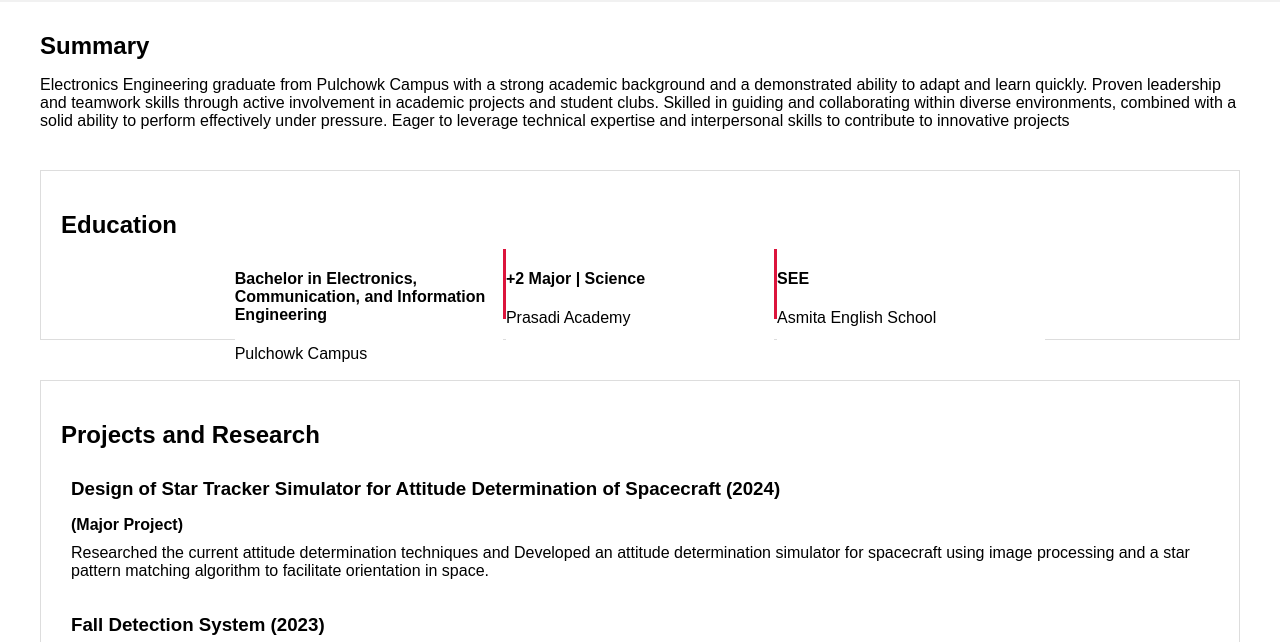
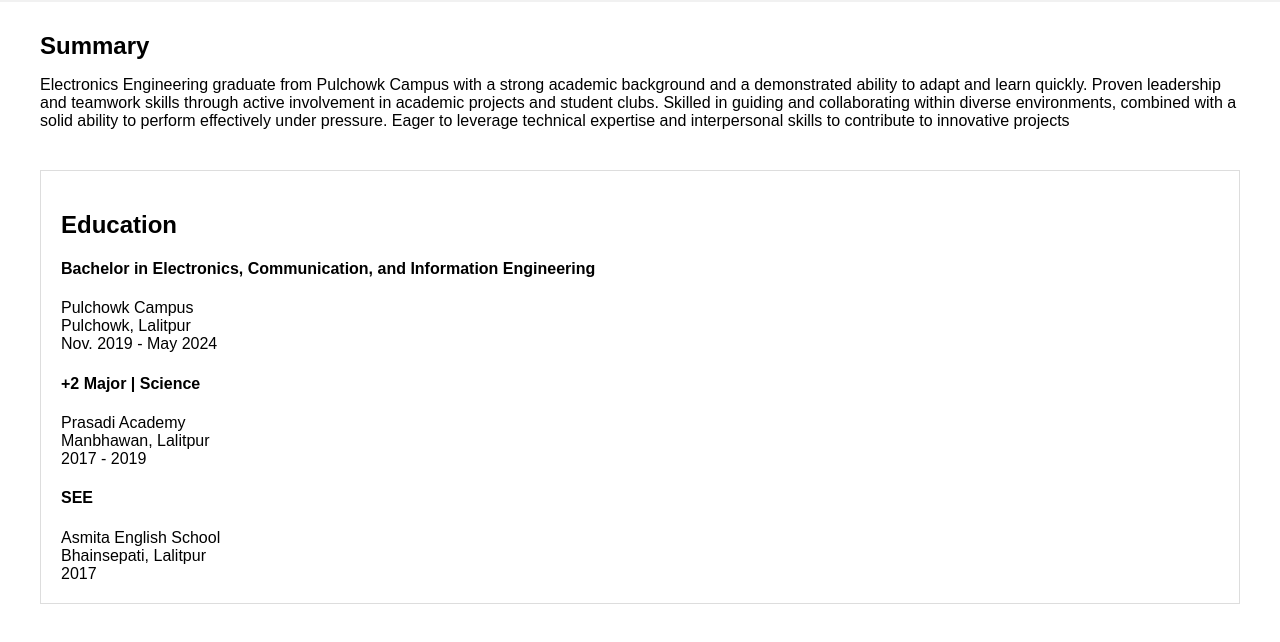
Before and after one commit to SanimKumarKhatri/resume, a plain HTML site: page index.html in a window 1280 px wide. Shown: the part 158-800 px from the top of the page. Drawn offline with Linux system fonts and the light colour scheme.

Commit message:
edited the divs

```diff
--- a/index.html
+++ b/index.html
@@ -29,24 +29,23 @@
 
         <section id="education">
             <h2>Education</h2>
-            <div id="grid">
-                <div class="left">
+            <div id="grids">
+                <div class="left1">
                     <h4>Bachelor in Electronics, Communication, and Information Engineering</h4>
                     Pulchowk Campus
-                    <div class="lhover-content">Pulchowk, Lalitpur</br>
-                    Nov. 2019 - May 2024</br>
+                    <div class="lhover-content1">Pulchowk, Lalitpur</br>
+                    Nov. 2019 - May 2024</br></div>
                 </div>
-                </div>
-                <div class="center">
+                <div class="center1">
                     <h4>+2 Major | Science</h4>
                     Prasadi Academy
-                <div class="chover-content">Manbhawan, Lalitpur</br>
+                    <div class="chover-content1">Manbhawan, Lalitpur</br>
                     2017 - 2019</br></div>
                 </div>
-                <div class="right">
+                <div class="right1">
                     <h4>SEE</h4>
                     Asmita English School
-                <div class="rhover-content">Bhainsepati, Lalitpur</br>
+                    <div class="rhover-content1">Bhainsepati, Lalitpur</br>
                     2017</br></div>
                 </div>
               </div>
--- a/style.css
+++ b/style.css
@@ -85,13 +85,13 @@ body {
   }
 
   #grid {
-    height: 70px;
+    height: 200x;
     margin-left: 15%;
     width: 70%;
     transition: 500ms;
     display: grid;
     grid-template-columns: 1fr 1fr 1fr;
-    gap: 3px;
+    gap: 4px;
     background: crimson;
   }
 
@@ -103,24 +103,28 @@ body {
   :where(.left, .center, .right):hover {
     background: crimson;
   }
+
   .lhover-content {
     display: none; /* Hide the hover content initially */
     position: absolute; /* Make it position itself relative to the wrapper */
   }
+
   .chover-content {
     display: none; /* Hide the hover content initially */
     position: absolute; /* Make it position itself relative to the wrapper */
   }
+
   .rhover-content {
     display: none; /* Hide the hover content initially */
     position: absolute; /* Make it position itself relative to the wrapper */
   }
+
   #grid:has(.left:hover) {
     grid-template-columns: 2fr 0.5fr 0.5fr;
   }
 
   .left:hover .lhover-content {
-    display: block; /* Show the hover content only for the left div on hover */
+    display: block;
   }
 
   #grid:has(.center:hover) {
@@ -128,13 +132,13 @@ body {
   }
 
   .center:hover .chover-content {
-    display: block; /* Show the hover content only for the left div on hover */
+    display: block;
   }
 
   #grid:has(.right:hover) {
     grid-template-columns: 0.5fr 0.5fr 2fr;
   }
 
-  .right:hover .r   hover-content {
-    display: block; /* Show the hover content only for the left div on hover */
+  .right:hover .rhover-content {
+    display: block;
   }
```
Lines whose indentation alone changed are shown as unchanged.
